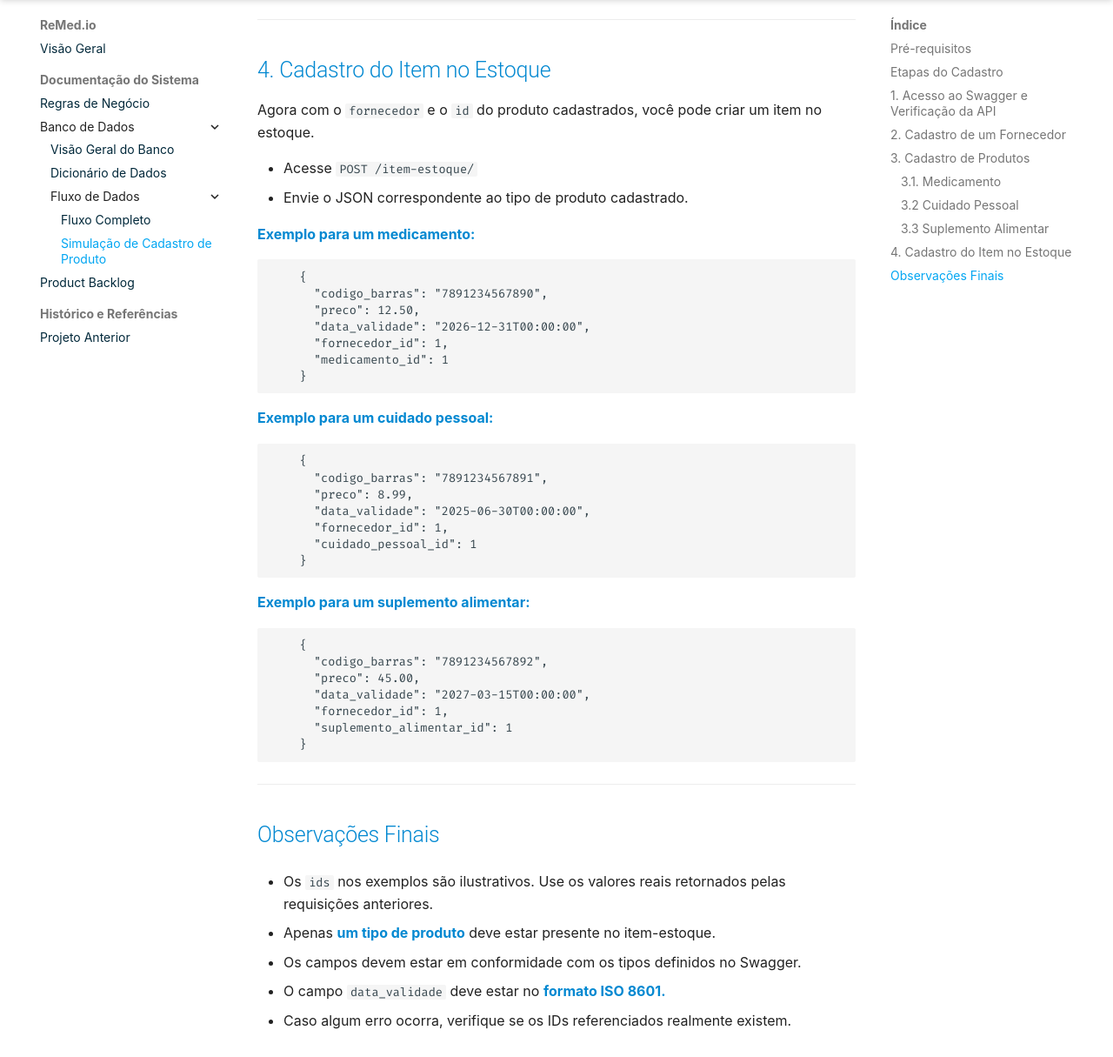
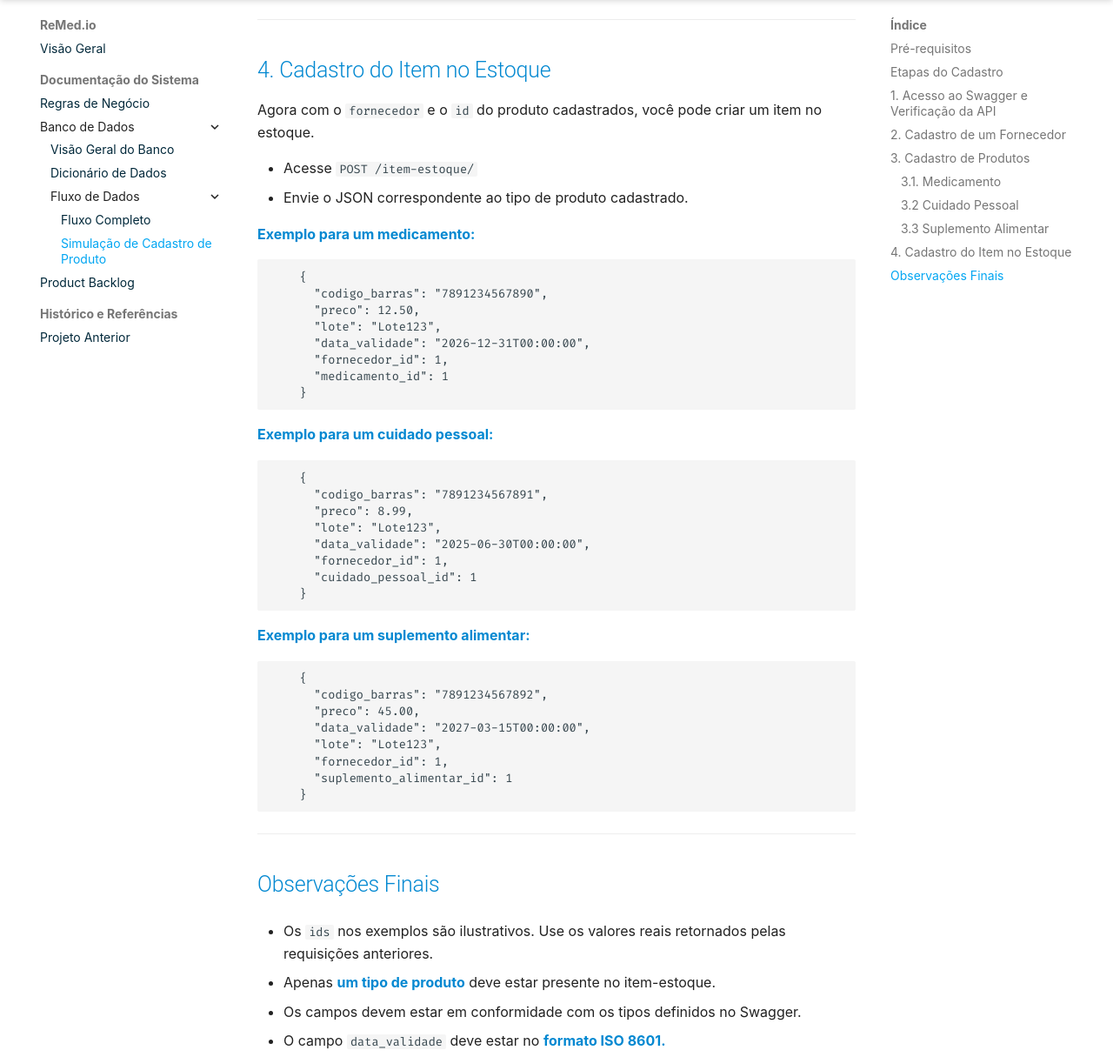
Before and after one commit to remed-io/Docs, an MkDocs documentation site: the page built from docs/documentacao-sistema/banco-de-dados/fluxo-de-dados/simulacao-cadastro-produto.md, in a window 1280 px wide and 1400 px high, scrolled down 3752 px, cut to the strip 60-1275 px from the top of the window. Shown: the whole strip at 87% size. Built offline with MkDocs 1.6.1 and Material for MkDocs 9.7.7, drawn with Linux system fonts in a browser that asks for light colours; some web fonts are replaced.

Commit message:
fix(docs): adiciona parametro lote na simulação de cadastro de produto em estoque

```diff
--- a/docs/documentacao-sistema/banco-de-dados/fluxo-de-dados/simulacao-cadastro-produto.md
+++ b/docs/documentacao-sistema/banco-de-dados/fluxo-de-dados/simulacao-cadastro-produto.md
@@ -171,6 +171,7 @@ Agora com o `fornecedor` e o `id` do produto cadastrados, você pode criar um it
     {
       "codigo_barras": "7891234567890",
       "preco": 12.50,
+      "lote": "Lote123",
       "data_validade": "2026-12-31T00:00:00",
       "fornecedor_id": 1,
       "medicamento_id": 1
@@ -183,6 +184,7 @@ Agora com o `fornecedor` e o `id` do produto cadastrados, você pode criar um it
     {
       "codigo_barras": "7891234567891",
       "preco": 8.99,
+      "lote": "Lote123",
       "data_validade": "2025-06-30T00:00:00",
       "fornecedor_id": 1,
       "cuidado_pessoal_id": 1
@@ -196,6 +198,7 @@ Agora com o `fornecedor` e o `id` do produto cadastrados, você pode criar um it
       "codigo_barras": "7891234567892",
       "preco": 45.00,
       "data_validade": "2027-03-15T00:00:00",
+      "lote": "Lote123",
       "fornecedor_id": 1,
       "suplemento_alimentar_id": 1
     }
```
